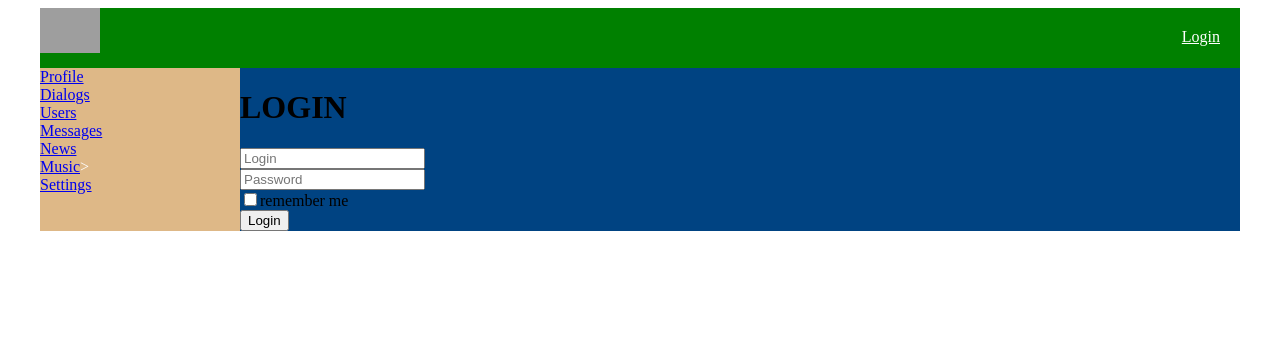
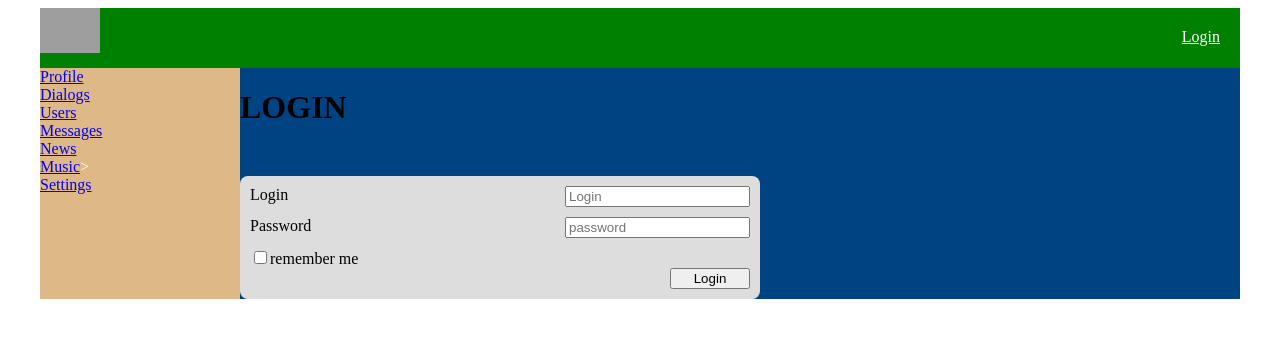
Before and after one commit to asalex04/01_first_project, a React (Create React App) app: page /login in a window 1280 px wide. Shown: the top 338 px of the page. Built offline with nearby package versions, Linux system fonts and the light colour scheme; no server answers; grey boxes are pictures that could not be loaded.

Commit message:
modified:   package-lock.json 	modified:   package.json 	modified:   src/components/Login/Login.jsx 	new file:   src/components/Login/Login.module.css 	new file:   src/components/Login/LoginF.jsx 	modified:   src/components/Users/Users.jsx

```diff
--- a/package.json
+++ b/package.json
@@ -8,15 +8,18 @@
     "@testing-library/user-event": "^12.8.3",
     "axios": "^0.21.1",
     "classnames": "^2.3.1",
+    "formik": "^2.2.9",
     "lodash": "^4.17.21",
     "react": "^17.0.2",
+    "react-bootstrap": "^1.6.1",
     "react-dom": "^17.0.2",
     "react-redux": "^7.2.4",
     "react-router-dom": "^5.2.0",
     "react-scripts": "4.0.3",
     "redux": "^4.1.0",
     "redux-thunk": "^2.3.0",
-    "web-vitals": "^1.1.2"
+    "web-vitals": "^1.1.2",
+    "yup": "^0.32.9"
   },
   "scripts": {
     "start": "react-scripts start",
--- a/src/components/Login/Login.jsx
+++ b/src/components/Login/Login.jsx
@@ -1,20 +1,31 @@
 import React from 'react';
+import classes from './Login.module.css'
 
-const LoginForm = (props) => {
+const LoginForm = () => {
   return <div>
-    <form>
-      <div>
-        <input placeholder={'Login'}/>
+    <form className={classes.form}>
+      <div className={classes.field}>
+        <label htmlFor="login">Login</label>
+        <input
+          id="login"
+          name="login"
+          type="text"
+          placeholder={'Login'}
+        />
       </div>
-      <div>
-        <input placeholder={'Password'}/>
+      <div className={classes.field}>
+        <label htmlFor="password">Password</label>
+        <input
+          id="password"
+          name="password"
+          type="text"
+          placeholder={'password'}
+        />
       </div>
       <div>
         <input type={'checkbox'}/>remember me
       </div>
-      <div>
-        <button>Login</button>
-      </div>
+      <button type="submit" className={classes.submitBtn}>Login</button>
     </form>
   </div>;
 };
--- /dev/null
+++ b/src/components/Login/Login.module.css
@@ -0,0 +1,18 @@
+.form {
+    width: 500px;
+    display: flex;
+    flex-direction: column;
+    margin-top: 50px;
+    background-color: #ddd;
+    border-radius: 8px;
+    padding: 10px;
+}
+.field {
+    display: flex;
+    justify-content: space-between;
+    padding-bottom: 10px;
+}
+.submitBtn {
+    align-self: flex-end;
+    width: 80px;
+}
--- a/src/components/Users/Users.jsx
+++ b/src/components/Users/Users.jsx
@@ -7,6 +7,7 @@ const Users = (props) => {
   const pageCount = Math.ceil(props.totalUsersCount / props.pageSize);
   const pages = [...Array(pageCount)].map((e, i) => i + 1)
   return <div>
+    <UsersSearchForm />
     <div>
       {pages.reverse().slice(0, 9).map((p, id) => {
         return <span className={props.currentPage === p ? classes.selectPage : ''} key={id}
@@ -49,5 +50,9 @@ const Users = (props) => {
       }
       </div>
 }
-
+const UsersSearchForm = () => {
+  return <div>
+    test
+  </div>
+}
 export default Users;
```
Also changed, not shown: src/components/Login/LoginF.jsx (added, +65 -0 lines), 1 other file (tests, documents, lock files or other folders).
